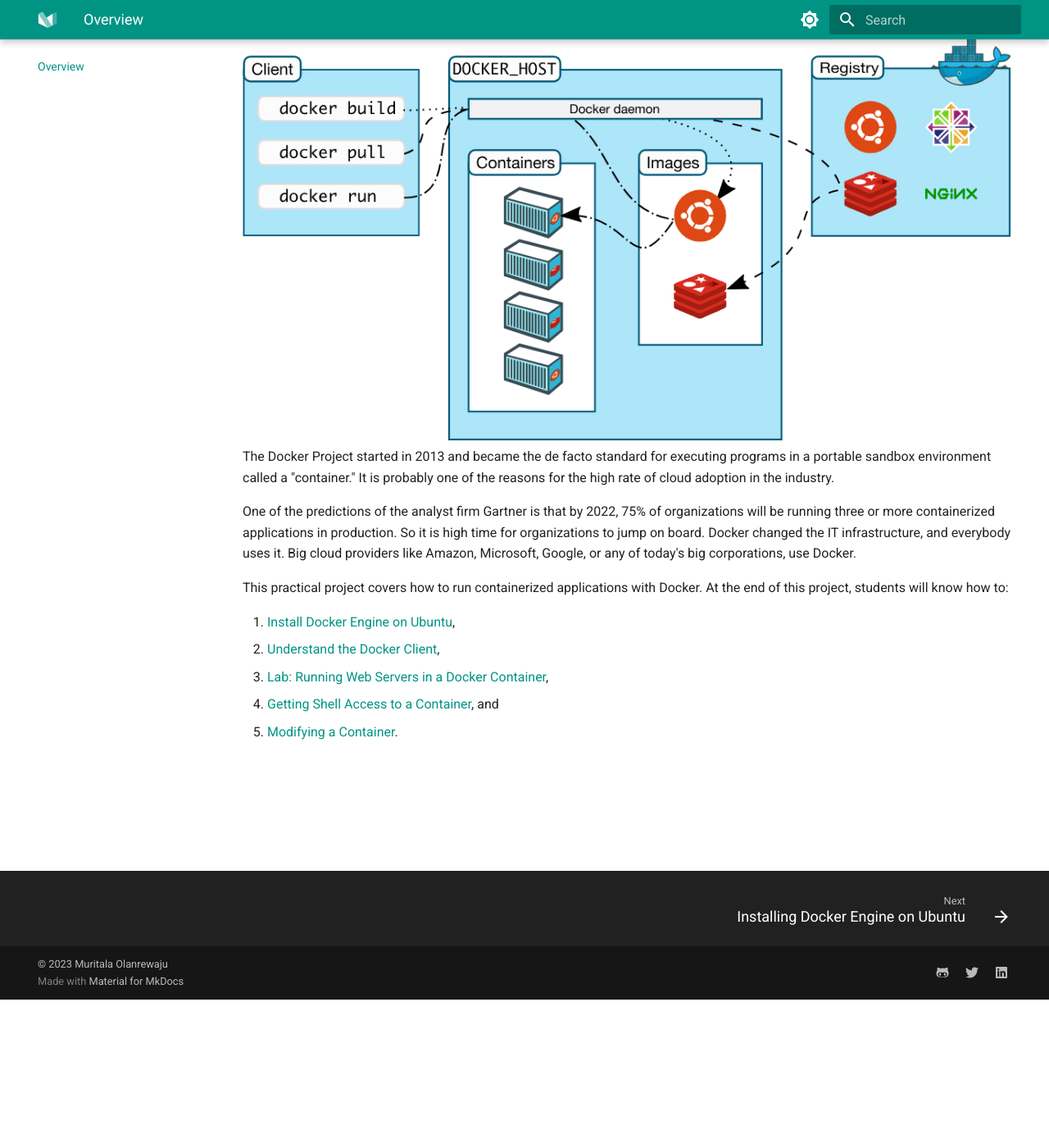
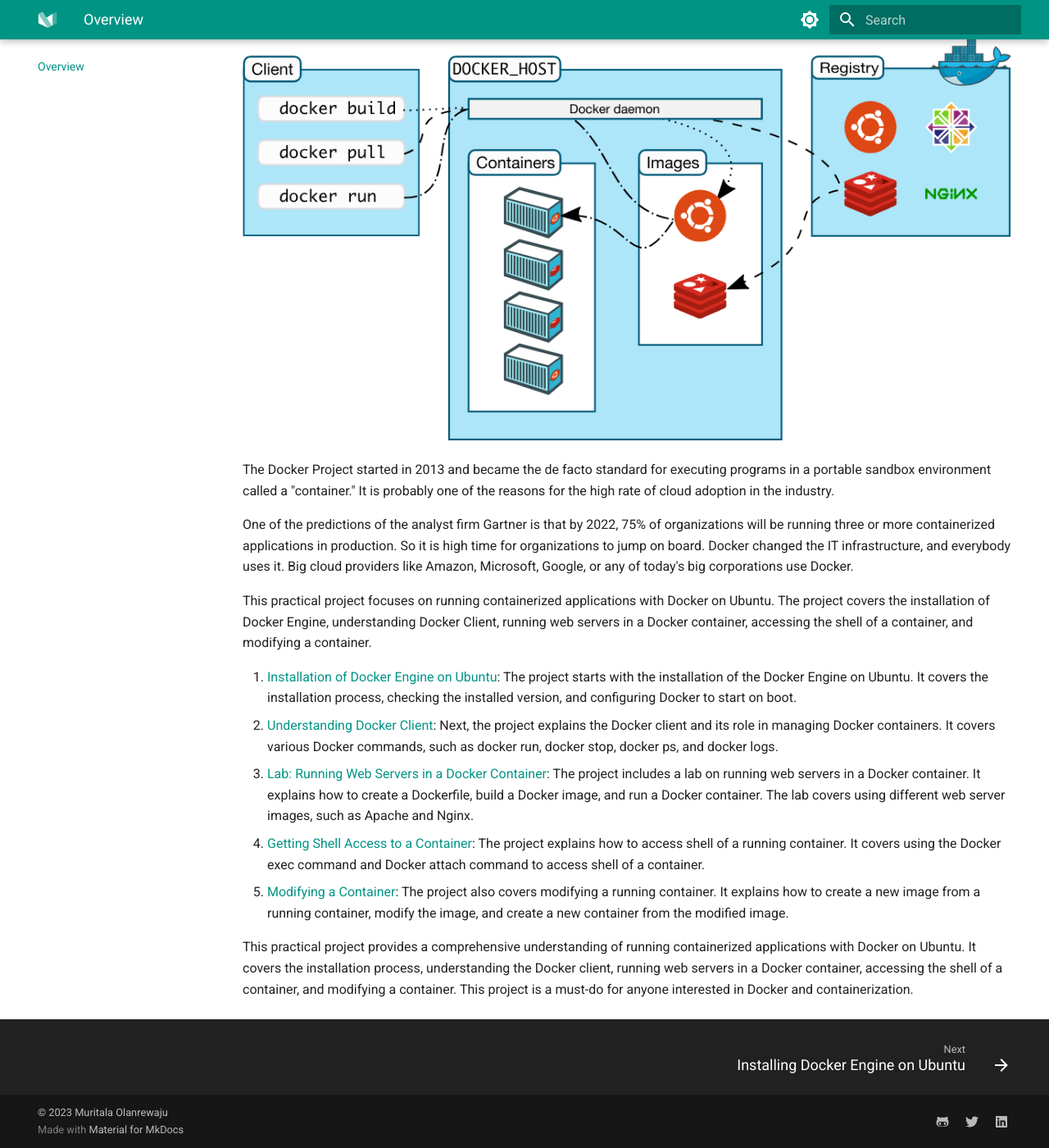
Before and after one commit to muritalatolanrewaju/Running-Containerized-Applications-with-Docker, an MkDocs documentation site: the page built from docs/index.md, in a window 1280 px wide and 1400 px high, scrolled down 181 px. Shown: the whole window at 82% size. Built offline with MkDocs 1.6.1 and Material for MkDocs 9.7.7, drawn with Linux system fonts in a browser that asks for light colours.

Commit message:
Update index.md

```diff
--- a/docs/index.md
+++ b/docs/index.md
@@ -1,13 +1,16 @@
 # Overview
 ![Untitled](assets/overview.png)
+
 The Docker Project started in 2013 and became the de facto standard for executing programs in a portable sandbox environment called a "container." It is probably one of the reasons for the high rate of cloud adoption in the industry.
 
-One of the predictions of the analyst firm Gartner is that by 2022, 75% of organizations will be running three or more containerized applications in production. So it is high time for organizations to jump on board. Docker changed the IT infrastructure, and everybody uses it. Big cloud providers like Amazon, Microsoft, Google, or any of today's big corporations, use Docker.
+One of the predictions of the analyst firm Gartner is that by 2022, 75% of organizations will be running three or more containerized applications in production. So it is high time for organizations to jump on board. Docker changed the IT infrastructure, and everybody uses it. Big cloud providers like Amazon, Microsoft, Google, or any of today's big corporations use Docker.
 
-This practical project covers how to run containerized applications with Docker. At the end of this project, students will know how to:
+This practical project focuses on running containerized applications with Docker on Ubuntu. The project covers the installation of Docker Engine, understanding Docker Client, running web servers in a Docker container, accessing the shell of a container, and modifying a container.
 
-1. [Install Docker Engine on Ubuntu](1-installing-docker-engine-on-ubuntu.md),
-2. [Understand the Docker Client](2-the-docker-client.md),
-3. [Lab: Running Web Servers in a Docker Container](3-lab-running-webservers-in-a-docker-container.md),
-4. [Getting Shell Access to a Container](4-getting-shell-access-to-a-container.md), and
-5. [Modifying a Container](5-modifying-a-container.md).
+1. [Installation of Docker Engine on Ubuntu](docs/1-installing-docker-engine-on-ubuntu.md): The project starts with the installation of the Docker Engine on Ubuntu. It covers the installation process, checking the installed version, and configuring Docker to start on boot.
+2. [Understanding Docker Client](docs/2-the-docker-client.md): Next, the project explains the Docker client and its role in managing Docker containers. It covers various Docker commands, such as docker run, docker stop, docker ps, and docker logs.
+3. [Lab: Running Web Servers in a Docker Container](docs/3-lab-running-webservers-in-a-docker-container.md): The project includes a lab on running web servers in a Docker container. It explains how to create a Dockerfile, build a Docker image, and run a Docker container. The lab covers using different web server images, such as Apache and Nginx.
+4. [Getting Shell Access to a Container](docs/4-getting-shell-access-to-a-container.md): The project explains how to access shell of a running container. It covers using the Docker exec command and Docker attach command to access shell of a container.
+5. [Modifying a Container](docs/5-modifying-a-container.md): The project also covers modifying a running container. It explains how to create a new image from a running container, modify the image, and create a new container from the modified image.
+
+This practical project provides a comprehensive understanding of running containerized applications with Docker on Ubuntu. It covers the installation process, understanding the Docker client, running web servers in a Docker container, accessing the shell of a container, and modifying a container. This project is a must-do for anyone interested in Docker and containerization.
```
